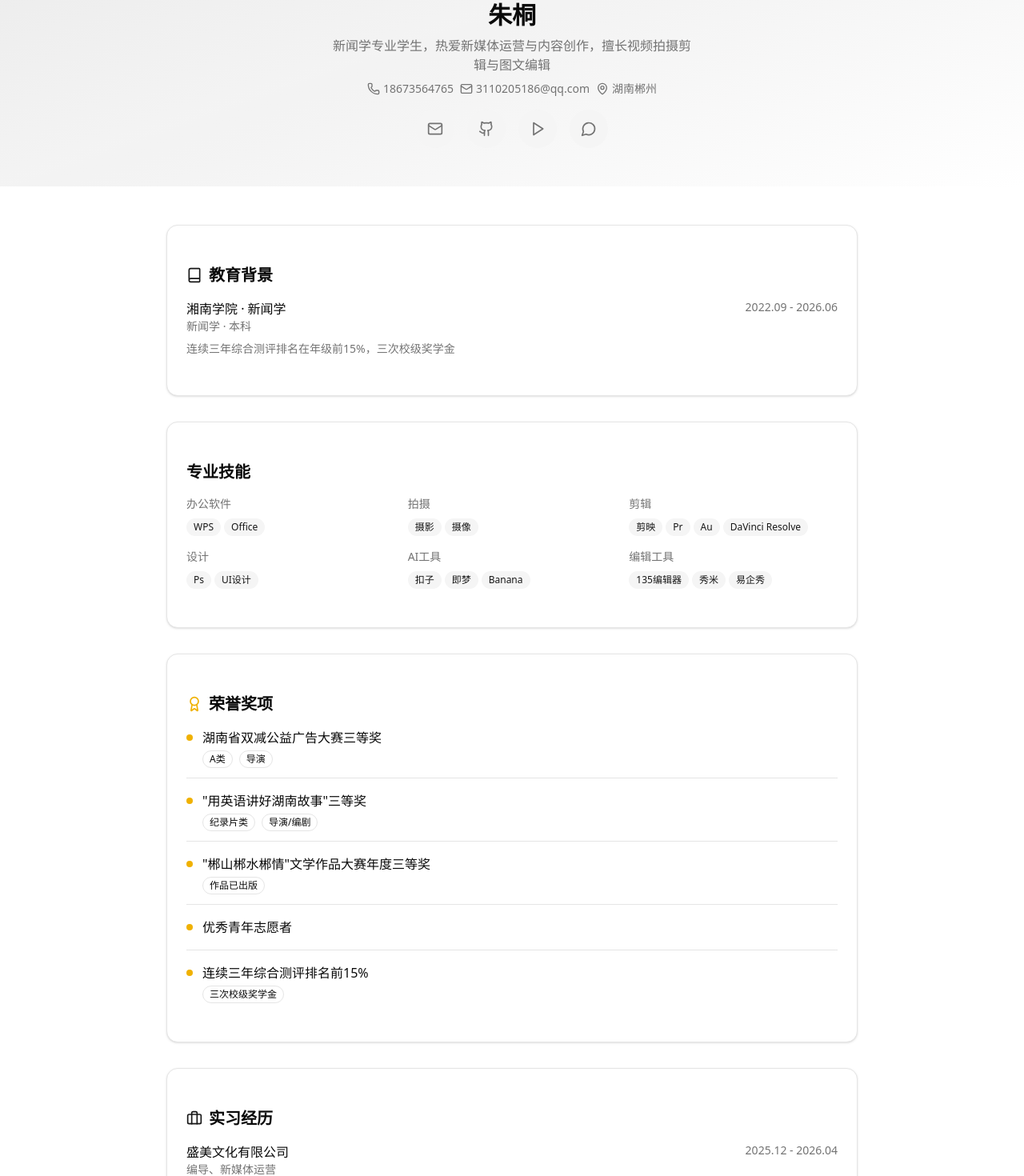
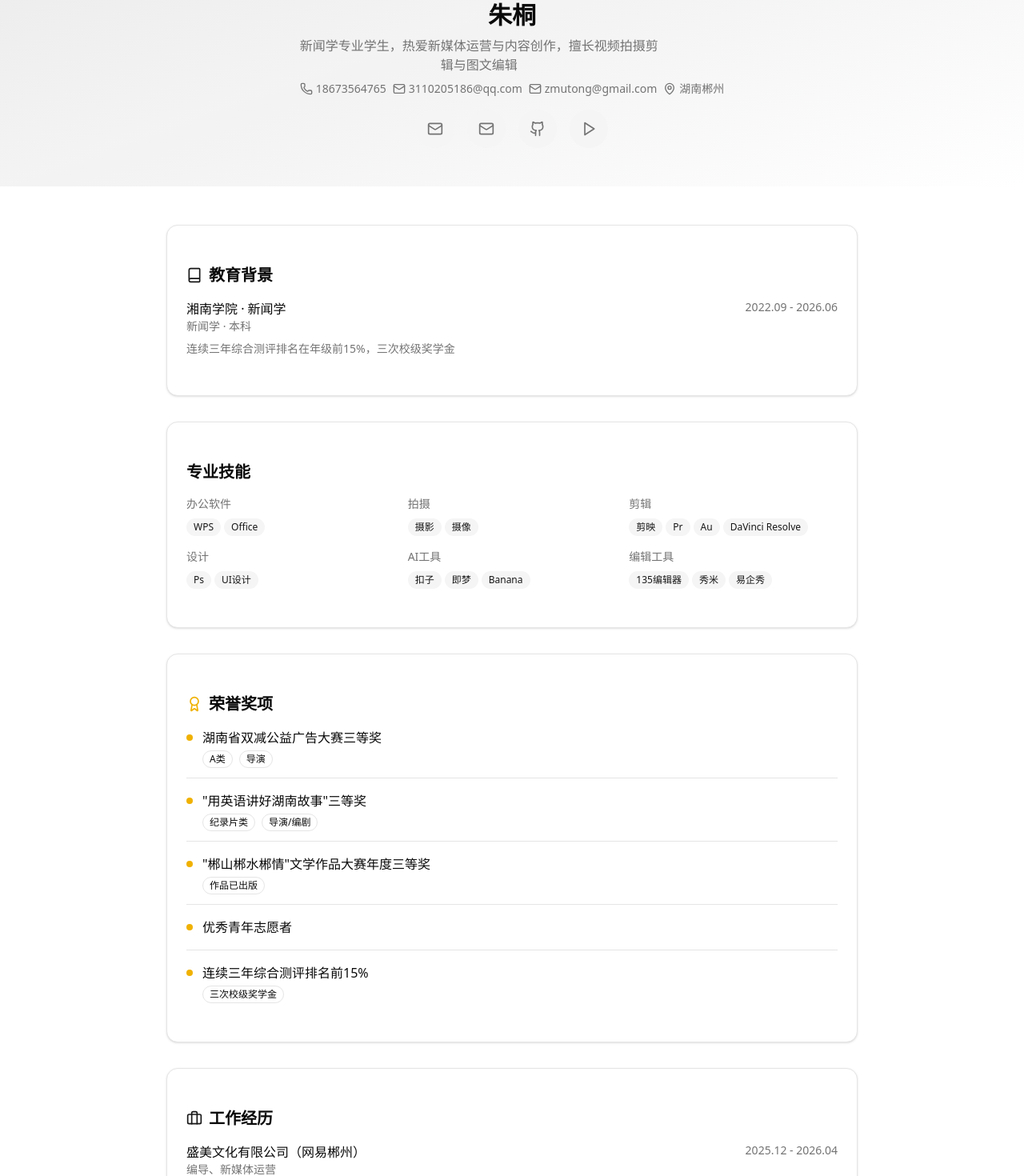
Before and after one commit to Tong0225/personal-portfolio, a Next.js app: page /about in a window 1280 px wide. Shown: the part 280-1750 px from the top of the page at 80% size. Built offline with nearby package versions, Linux system fonts and the light colour scheme.

Commit message:
Update: 关于我页面更新 - 分离工作/实习经历，添加Gmail

```diff
--- a/src/components/about-page.tsx
+++ b/src/components/about-page.tsx
@@ -14,6 +14,7 @@ export function AboutPage({ onBack }: AboutPageProps) {
     name: '朱桐',
     phone: '18673564765',
     email: '3110205186@qq.com',
+    gmail: 'zmutong@gmail.com',
     gender: '女',
     location: '湖南郴州',
     education: '本科（2026届）',
@@ -41,10 +42,10 @@ export function AboutPage({ onBack }: AboutPageProps) {
 
   // 社交链接
   const socialLinks = [
-    { name: '邮箱', icon: Mail, url: 'mailto:3110205186@qq.com', color: 'hover:bg-blue-500' },
-    { name: 'GitHub', icon: Github, url: 'https://github.com', color: 'hover:bg-gray-800' },
+    { name: 'QQ邮箱', icon: Mail, url: 'mailto:3110205186@qq.com', color: 'hover:bg-blue-500' },
+    { name: 'Gmail', icon: Mail, url: 'mailto:zmutong@gmail.com', color: 'hover:bg-red-500' },
+    { name: 'GitHub', icon: Github, url: 'https://github.com/Tong0225', color: 'hover:bg-gray-800' },
     { name: 'B站', icon: Play, url: 'https://bilibili.com', color: 'hover:bg-pink-500' },
-    { name: '微博', icon: MessageCircle, url: 'https://weibo.com', color: 'hover:bg-red-500' },
   ];
 
   return (
@@ -77,6 +78,10 @@ export function AboutPage({ onBack }: AboutPageProps) {
                 <span className="flex items-center gap-1">
                   <Mail className="w-4 h-4" />
                   {personalInfo.email}
+                </span>
+                <span className="flex items-center gap-1">
+                  <Mail className="w-4 h-4" />
+                  {personalInfo.gmail}
                 </span>
                 <span className="flex items-center gap-1">
                   <MapPin className="w-4 h-4" />
@@ -177,6 +182,27 @@ export function AboutPage({ onBack }: AboutPageProps) {
           </CardContent>
         </Card>
 
+        {/* 工作经历 */}
+        <Card className="mb-8">
+          <CardContent className="p-6">
+            <h2 className="text-xl font-semibold mb-4 flex items-center gap-2">
+              <Briefcase className="w-5 h-5 text-primary" />
+              工作经历
+            </h2>
+            <div className="space-y-6">
+              <div className="space-y-2">
+                <div className="flex justify-between items-start">
+                  <div>
+                    <div className="font-medium">盛美文化有限公司（网易郴州）</div>
+                    <div className="text-sm text-muted-foreground">编导、新媒体运营</div>
+                  </div>
+                  <div className="text-sm text-muted-foreground">2025.12 - 2026.04</div>
+                </div>
+              </div>
+            </div>
+          </CardContent>
+        </Card>
+
         {/* 实习经历 */}
         <Card className="mb-8">
           <CardContent className="p-6">
@@ -185,15 +211,6 @@ export function AboutPage({ onBack }: AboutPageProps) {
               实习经历
             </h2>
             <div className="space-y-6">
-              <div className="space-y-2">
-                <div className="flex justify-between items-start">
-                  <div>
-                    <div className="font-medium">盛美文化有限公司</div>
-                    <div className="text-sm text-muted-foreground">编导、新媒体运营</div>
-                  </div>
-                  <div className="text-sm text-muted-foreground">2025.12 - 2026.04</div>
-                </div>
-              </div>
               <div className="space-y-2">
                 <div className="flex justify-between items-start">
                   <div>
```
